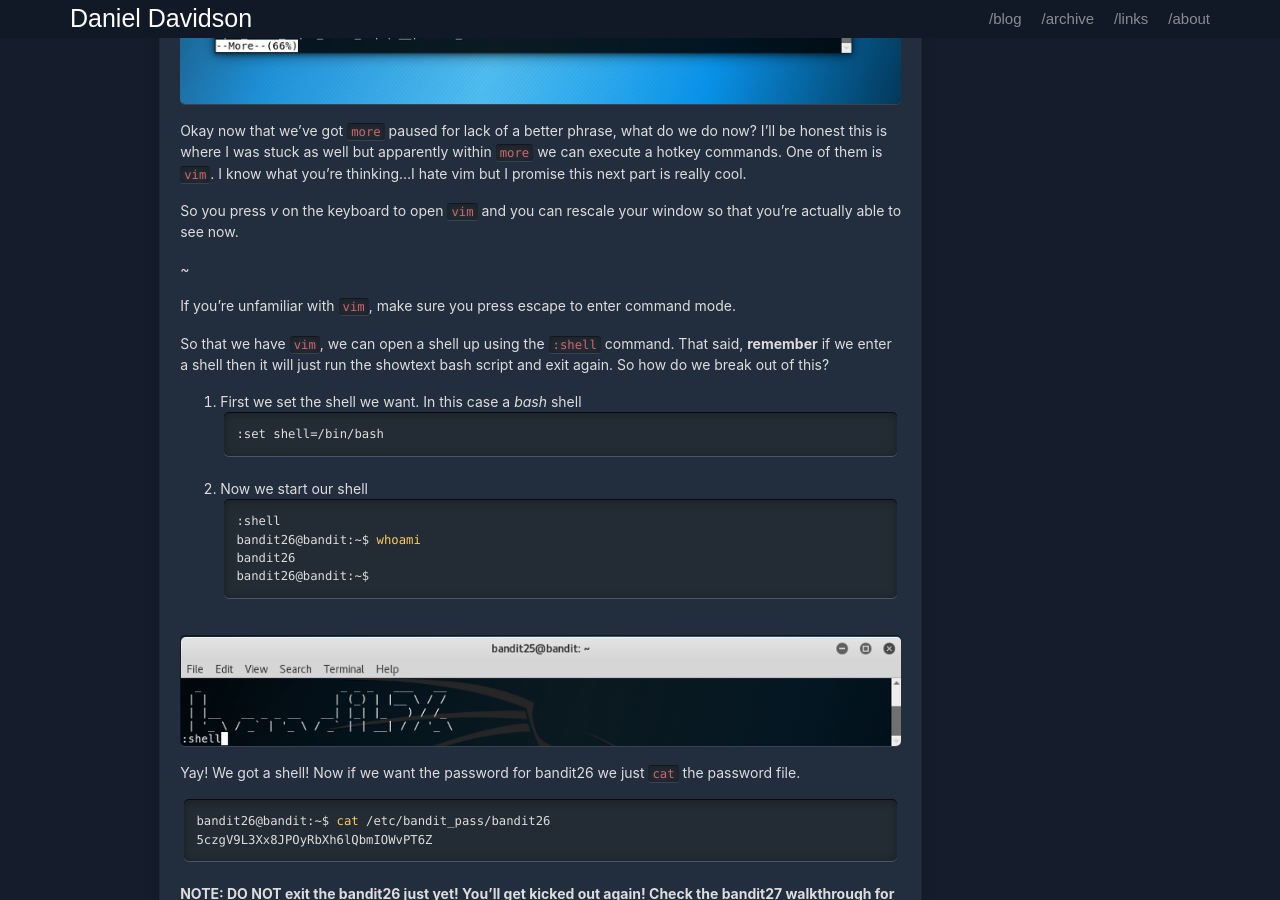
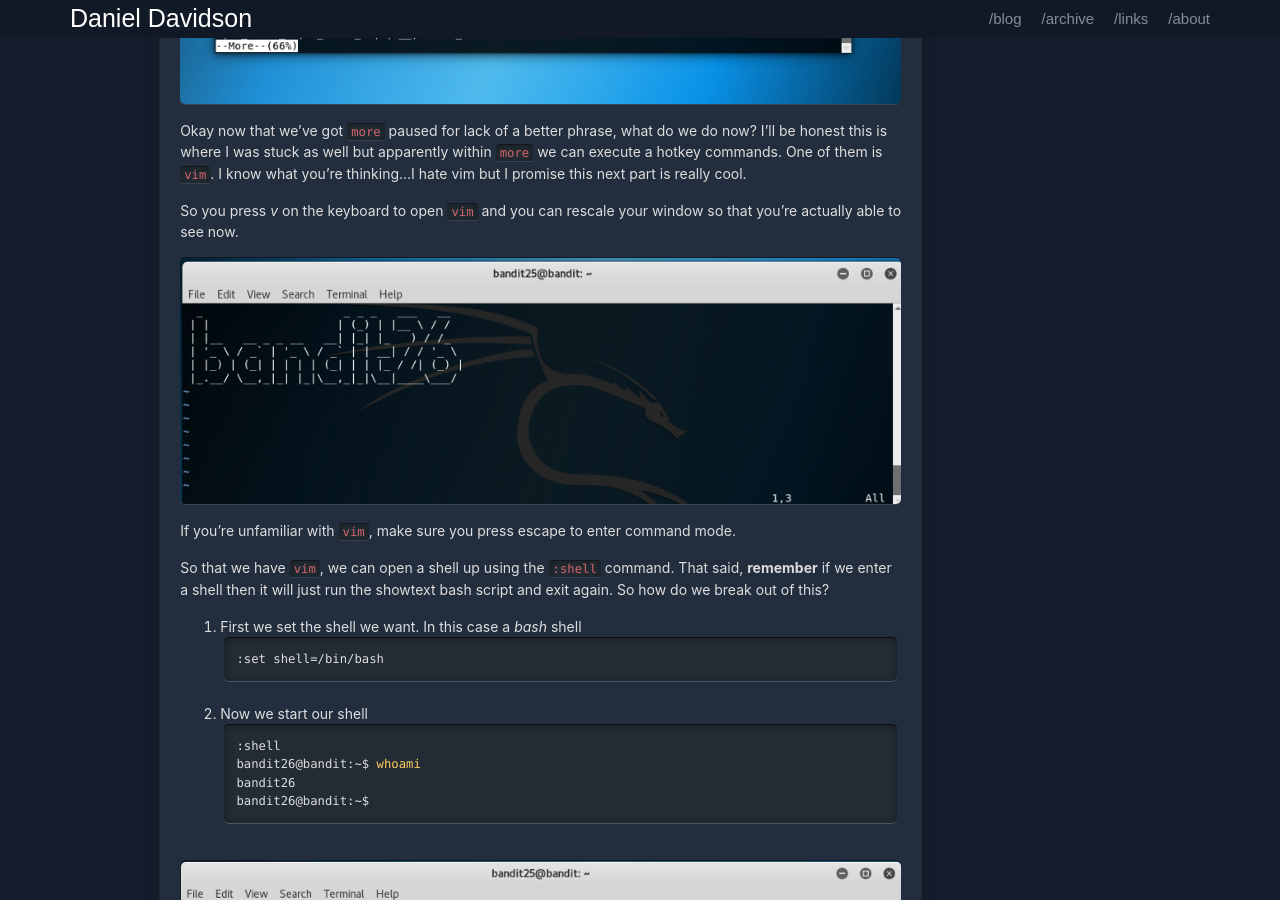
Before and after one commit to danieldavidson/danieldavidson.github.io, a Jekyll site: the page built from _posts/2021-04-12-overthewire-bandit-26-27.md, in a window 1280 px wide and 900 px high, scrolled down 1754 px. Built offline with Jekyll 4.4.1, drawn with Linux system fonts in a browser that asks for light colours.

Commit message:
Update 2021-04-12-overthewire-bandit-26-27.md

```diff
--- a/_posts/2021-04-12-overthewire-bandit-26-27.md
+++ b/_posts/2021-04-12-overthewire-bandit-26-27.md
@@ -83,7 +83,7 @@ Okay now that we've got `more` paused for lack of a better phrase, what do we do
 
 So you press *v* on the keyboard to open `vim` and you can rescale your window so that you're actually able to see now.
 
-~[](/assets/images/posts/bandit26-vim1.png)
+![](/assets/images/posts/bandit26-vim1.png)
 
 If you’re unfamiliar with `vim`, make sure you press escape to enter command mode.
 
```
